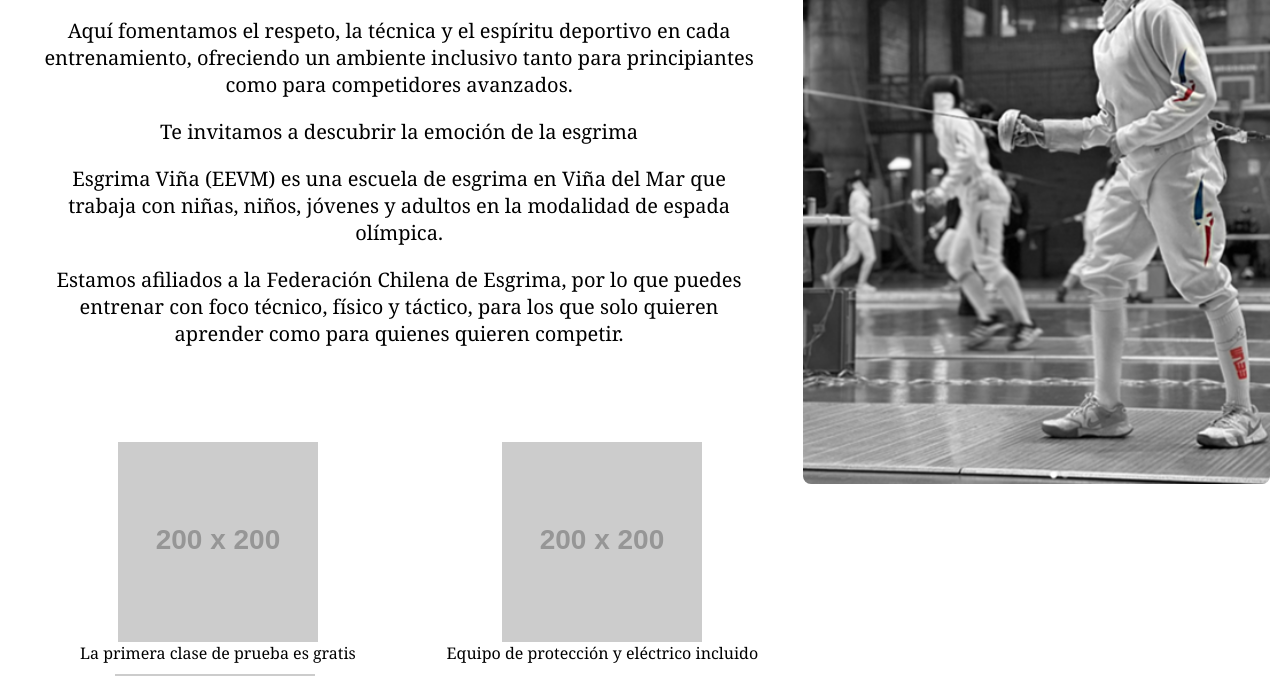
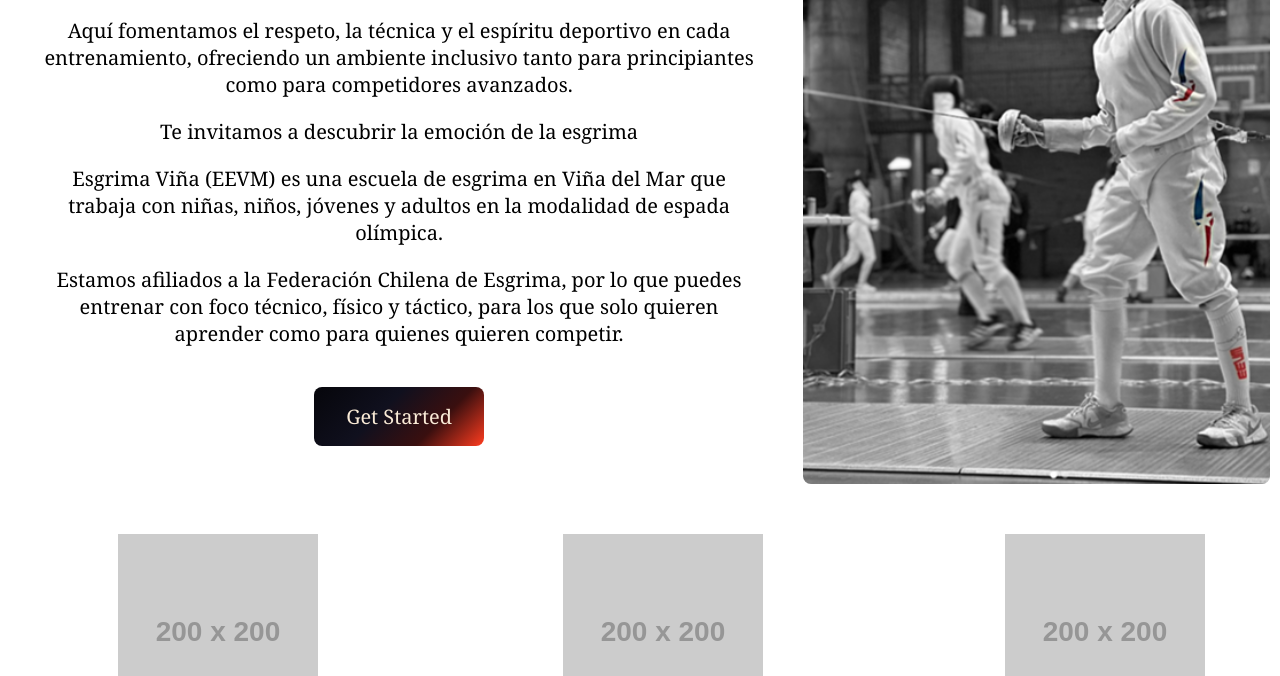
Before and after one commit to BacigalupoSofia/Web-Project-assessment, a plain HTML site: page index.html in a window 1280 px wide. Shown: the part 424-1100 px from the top of the page. Drawn offline with Linux system fonts and the light colour scheme; placeholder pictures from the web are drawn by us.

Commit message:
add link button in main page to link to contact form

```diff
--- a/index.html
+++ b/index.html
@@ -47,6 +47,9 @@
           que puedes entrenar con foco técnico, físico y táctico, para los que solo quieren
           aprender como para quienes quieren competir.</p>
         </p>
+        <a href="pages/contact.html">
+          <button type="button" id="Get-started-btn">Get Started</button>
+        </a>
       </section>
       <section id="section2"> <ul>
         <li> <img src="https://placehold.co/200" alt="placeholder">La primera clase de prueba es gratis </li>
--- a/stylesheets/stylesheet.css
+++ b/stylesheets/stylesheet.css
@@ -85,7 +85,7 @@ main {
   grid-template-columns: 2.5fr 1.5fr;
   grid-template-areas:
     "a b"
-    "c b";
+    "c c";
   gap: 15px;
 }
 
@@ -106,6 +106,23 @@ main section {
 #section1 p {
   font-size: 20px;
   margin-bottom: 20px;
+}
+
+#Get-started-btn {
+  padding: 1rem 2rem;
+  background: linear-gradient(
+    135deg,
+    #06060b 0%,
+    #10101e 40%,
+    #3a0f0f 70%,
+    #ff3c1f 100%
+  );
+  color: antiquewhite;
+  border: none;
+  cursor: pointer;
+  border-radius: 0.5rem;
+  margin-top: 20px;
+  font-size: 20px;
 }
 
 #section2 {
@@ -140,6 +157,10 @@ main sidebar img {
   height: auto;
 }
 
+footer {
+  height: 100px;
+}
+
 @media (max-width: 379px) {
   header {
     justify-content: center;
```
